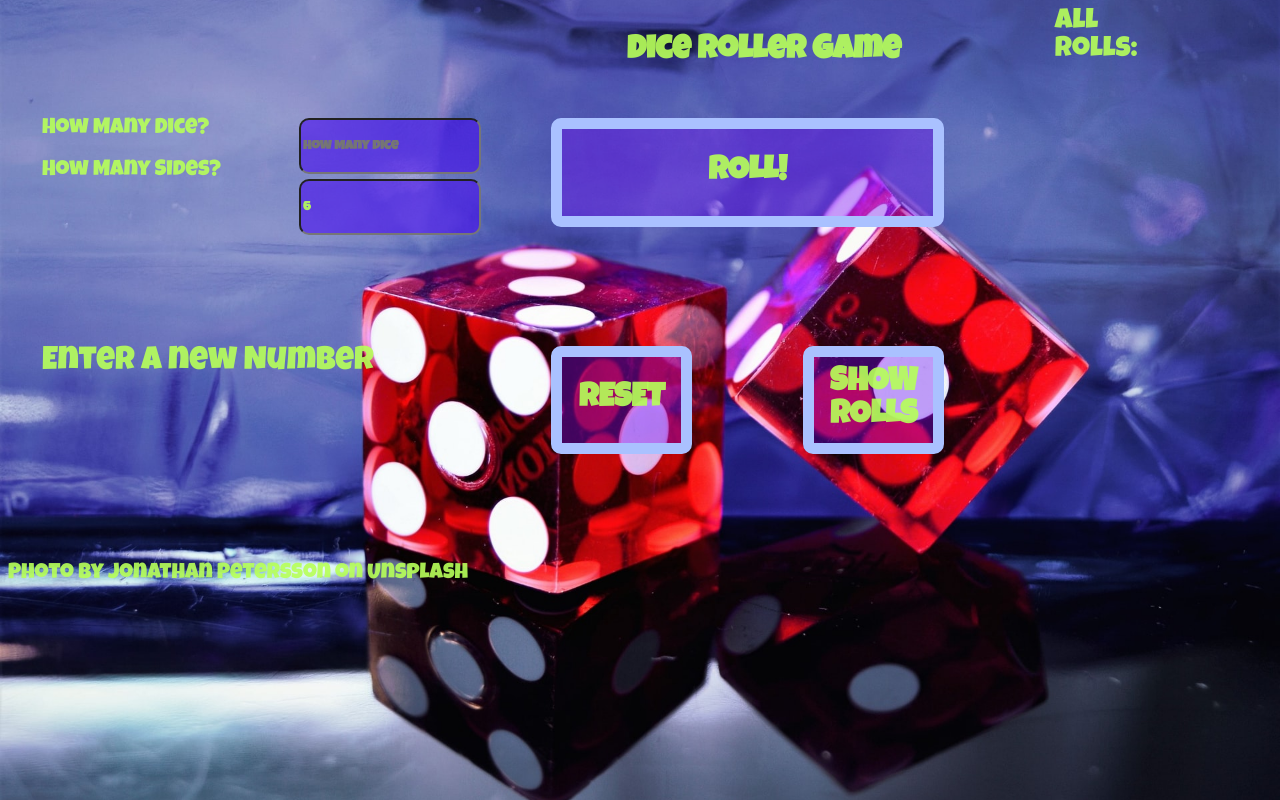
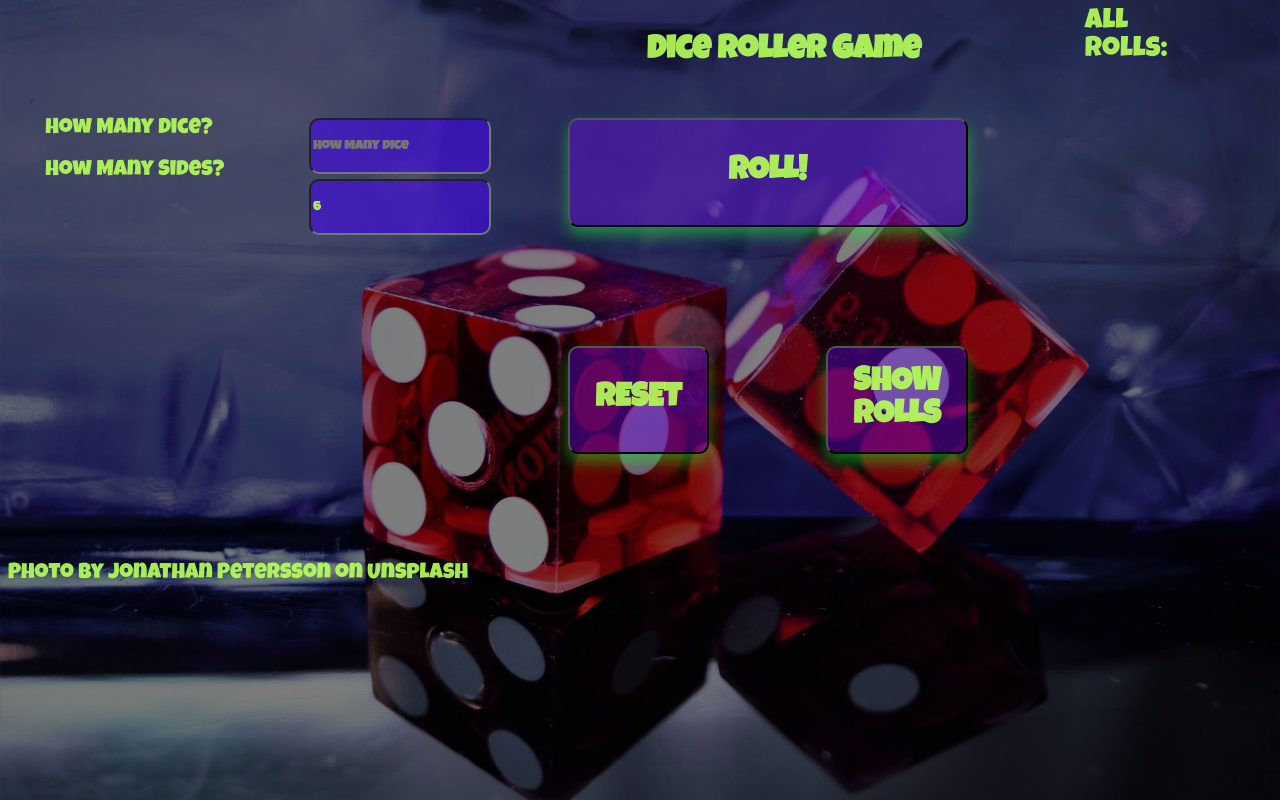
Before and after one commit to rianDevRain/diceRoller, a plain HTML site: page index.html in a window 1280 px wide. Both pictures are taken after a click on the button "RESET". Drawn offline with Linux system fonts and the light colour scheme.

Commit message:
Borders bad, Shadows Good 💯

```diff
--- a/script.js
+++ b/script.js
@@ -45,8 +45,7 @@ let diceAdder = () => {
 let arrayDisplay = () => {
 	showArrayList.innerHTML =
 		"<ol>" +
-		dieRolls
-			.map(function (number) {
+		dieRolls.map(function (number) {
 				return "<li>" + number + "</li>";
 			})
 			.join("") +
@@ -56,9 +55,10 @@ let arrayDisplay = () => {
 //Then resets all elements in html except for the input doesnt reset
 //See readme
 let resetLoop = () => {
-	while (dieRolls.length > 0) {
-		dieRolls.pop();
-	}
+	dieRolls = [];
+	// while (dieRolls.length > 0) {
+	// 	dieRolls.pop();
+	// }
 	totalOfDice.innerHTML = `Enter a new Number`;
 	formContainer.reset();
 	arrayDisplay();
--- a/style.scss
+++ b/style.scss
@@ -1,16 +1,16 @@
 /** @format */
 
 @import url("https://fonts.googleapis.com/css2?family=Luckiest+Guy&display=swap");
+
+
 html {
 	font-size: 1.7vw;
 	background-color: black;
-	background: url(./jonathan-petersson-W8V3G-Nk8FE-unsplash.jpg) center center / cover fixed;
+	background: linear-gradient(rgba(0, 0, 0, 0.5), rgba(0, 0, 0, 0.5)), url(./jonathan-petersson-W8V3G-Nk8FE-unsplash.jpg) center center / cover fixed;
   color: rgba(183, 255, 89, 0.911);
   font-family: 'Luckiest Guy', cursive;
 }
-:root {
-	box-sizing: border-box;
-}
+
 span {
 	text-decoration: none;
 	a:link {
@@ -82,7 +82,7 @@ input {
 		grid-row: 1 / 2;
 	}
 	.btn {
-		border: 0.36em solid #aac1ff;
+		// border: 0.36em solid #aac1ff;
 		margin: 0 1em 1em 0;
 		box-sizing: border-box;
 		text-decoration: none;
@@ -94,12 +94,14 @@ input {
 		background-color: rgba(112, 9, 247, 0.377);
 		height: 50%;
 		border-radius: 10px;
+		box-shadow: 0px 8px 15px rgba(26, 255, 45, 0.452);
     cursor: pointer;
     font-family: 'Luckiest Guy', cursive;
     font-size: 1.5em;
 	}
 	.btn:hover {
     background-color: rgba(66, 2, 243, 0.562);
-    font-family: 'Luckiest Guy', cursive;
+	font-family: 'Luckiest Guy', cursive;
+	box-shadow: 0px 8px 15px rgba(26, 255, 45, 0.925);
 	}
 }
```
Also changed, not shown: style.css, 1 other file.
